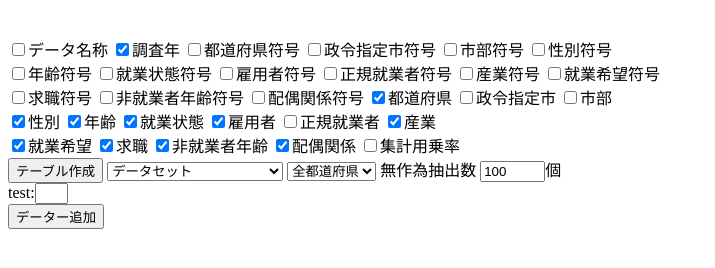
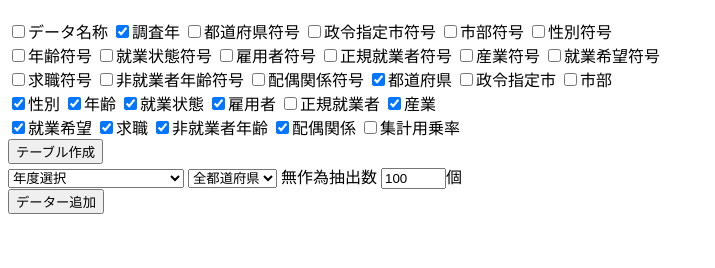
Before and after one commit to Tomopii/tomo_test, a plain HTML site: page employment/employment.html in a window 1280 px wide. Shown: the part 70-338 px from the top of the page, without its empty margins (0-715 px from the left). Drawn offline with Linux system fonts and the light colour scheme; a script that the page names is missing.

Commit message:
見た目

```diff
--- a/employment/employment.html
+++ b/employment/employment.html
@@ -14,8 +14,7 @@
 
 <body>
 <h1>就業構造基本調査</h1>
-    </br>
-    <div id="check">
+	<div id="check">
 	    <input type="checkbox" name="sample" value="DataSource">データ名称
 	    <input type="checkbox" name="sample" value="Year" checked>調査年
 	    <input type="checkbox" name="sample" value="Prefecture">都道府県符号
@@ -49,10 +48,11 @@
 	    <input type="checkbox" name="sample" value="T_NoworkAge" checked>非就業者年齢
 	    <input type="checkbox" name="sample" value="T_NoworkMarriage" checked>配偶関係
 	    <input type="checkbox" name="sample" value="Weight">集計用乗率
-    </div>
+	</div>
     <input type="button" id="submitButton2" onClick="make_table();" value="テーブル作成">
+</br>
     <select name="dataset" id="dataset">
-        <option value="0">データセット</option>
+        <option value="0">年度選択</option>
         <option value="ippan_1992shugyou_dataset">1992年 就業構造基本調査</option>
         <option value="ippan_1997shugyou_dataset">1997年 就業構造基本調査</option>
         <option value="ippan_2002shugyou_dataset">2002年 就業構造基本調査</option>
@@ -111,7 +111,6 @@
     </select>
     無作為抽出数 <input type="text" size=5 maxlength=5 id = "limit" name="limit" value = 100>個
     </br>
-    <label>test:<input type="text" size="1" id="integerInput" value=""></label><br>
     <input type="button" id="submitButton" onClick="processInput();" value="データー追加">
   <script src="employment.js"></script>
 </body>
```
